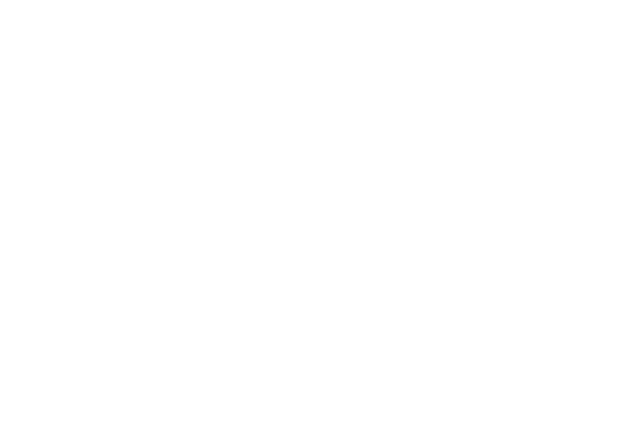
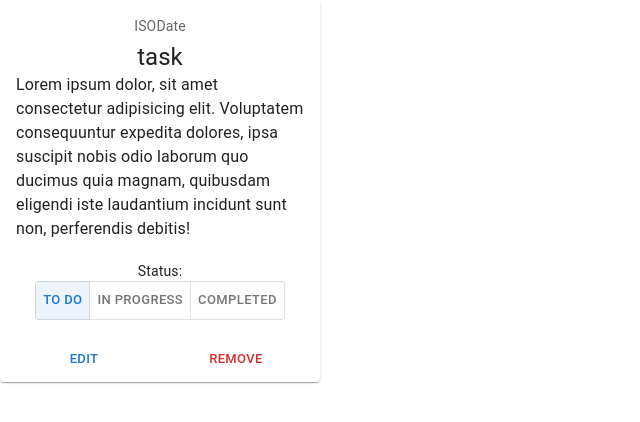
Before and after one commit to DefK1lla/mrui-t, a React (Create React App) app: page / in a window 1280 px wide. Shown: the top 422 px of the page, without its empty margins (0-640 px from the left). Built offline with nearby package versions, Linux system fonts and the light colour scheme.

Commit message:
feat: add Task component

```diff
--- a/src/App.tsx
+++ b/src/App.tsx
@@ -1,15 +1,28 @@
-import {
-  Button,
-  Card,
-  CardActions,
-  CardContent,
-  Typography,
-  Stack,
-} from '@mui/material'
+import { Task } from 'components'
+
 import './App.css'
+import { ITask } from './types/task'
+
+const taskMock: ITask = {
+  id: '1',
+  title: 'task',
+  description:
+    'Lorem ipsum dolor, sit amet consectetur adipisicing elit. Voluptatem consequuntur expedita dolores, ipsa suscipit nobis odio laborum quo ducimus quia magnam, quibusdam eligendi iste laudantium incidunt sunt non, perferendis debitis!',
+  date: 'ISODate',
+  status: 'todo',
+}
 
 const App: React.FC = () => {
-  return <div className='App'></div>
+  return (
+    <div className='App'>
+      <Task
+        task={taskMock}
+        onRemove={console.log}
+        onEdit={console.log}
+        onStatusChange={console.log}
+      />
+    </div>
+  )
 }
 
 export default App
--- /dev/null
+++ b/src/components/Task/Task.tsx
@@ -0,0 +1,80 @@
+import {
+  Button,
+  Card,
+  CardActions,
+  CardContent,
+  Typography,
+  Stack,
+  Box,
+  ToggleButtonGroup,
+  ToggleButton,
+} from '@mui/material'
+import type { FC, MouseEvent } from 'react'
+
+import type { ITask } from '@/types/task'
+import { TStatus } from '@/types/status'
+
+import s from './task.module.css'
+
+interface ITaskProps {
+  task: ITask
+  onRemove: (id: string) => void
+  onEdit: (task: ITask) => void
+  onStatusChange: (status: TStatus) => void
+}
+
+export const Task: FC<ITaskProps> = ({
+  task,
+  onRemove,
+  onEdit,
+  onStatusChange,
+}) => {
+  const handleChange = (_: MouseEvent<HTMLElement>, newStatus: TStatus) => {
+    onStatusChange(newStatus)
+  }
+
+  return (
+    <Stack direction='row' spacing={2}>
+      <Card className={s.card}>
+        <CardContent>
+          <Box className={s.info}>
+            <Typography variant='body2' color='text.secondary' gutterBottom>
+              {task.date}
+            </Typography>
+            <Typography variant='h5'>{task.title}</Typography>
+            <Typography className={s.body} variant='body1'>
+              {task.description}
+            </Typography>
+          </Box>
+
+          <Box>
+            <Typography variant='body2'>Status:</Typography>
+            <ToggleButtonGroup
+              size='small'
+              color='primary'
+              value={task.status}
+              onChange={handleChange}
+              exclusive={true}
+            >
+              <ToggleButton value='todo'>To do</ToggleButton>
+              <ToggleButton value='inprogress'>In progress</ToggleButton>
+              <ToggleButton value='completed'>Completed</ToggleButton>
+            </ToggleButtonGroup>
+          </Box>
+        </CardContent>
+        <CardActions>
+          <Stack
+            minWidth={'100%'}
+            direction='row'
+            justifyContent='space-around'
+          >
+            <Button size='small'>Edit</Button>
+            <Button size='small' color='error'>
+              Remove
+            </Button>
+          </Stack>
+        </CardActions>
+      </Card>
+    </Stack>
+  )
+}
--- /dev/null
+++ b/src/components/Task/task.module.css
@@ -0,0 +1,11 @@
+.card {
+  max-width: 320px;
+}
+
+.info {
+  margin-bottom: 20px;
+}
+
+.body {
+  text-align: left;
+}
--- /dev/null
+++ b/src/components/index.ts
@@ -0,0 +1,3 @@
+import { Task } from './Task/Task'
+
+export { Task }
--- /dev/null
+++ b/src/types/ISODate.ts
@@ -0,0 +1 @@
+export type TISODate = string
--- /dev/null
+++ b/src/types/status.ts
@@ -0,0 +1 @@
+export type TStatus = 'todo' | 'inprogress' | 'completed'
--- /dev/null
+++ b/src/types/task.ts
@@ -0,0 +1,10 @@
+import { TISODate } from './ISODate'
+import { TStatus } from './status'
+
+export interface ITask {
+  id: string
+  title: string
+  description: string
+  date: TISODate
+  status: TStatus
+}
--- a/tsconfig.json
+++ b/tsconfig.json
@@ -7,7 +7,7 @@
     "strict": true,
     "baseUrl": "src",
     "paths": {
-      "*": ["./src"]
+      "@/*": ["*"]
     },
     "forceConsistentCasingInFileNames": true,
     "noEmit": true,
```
